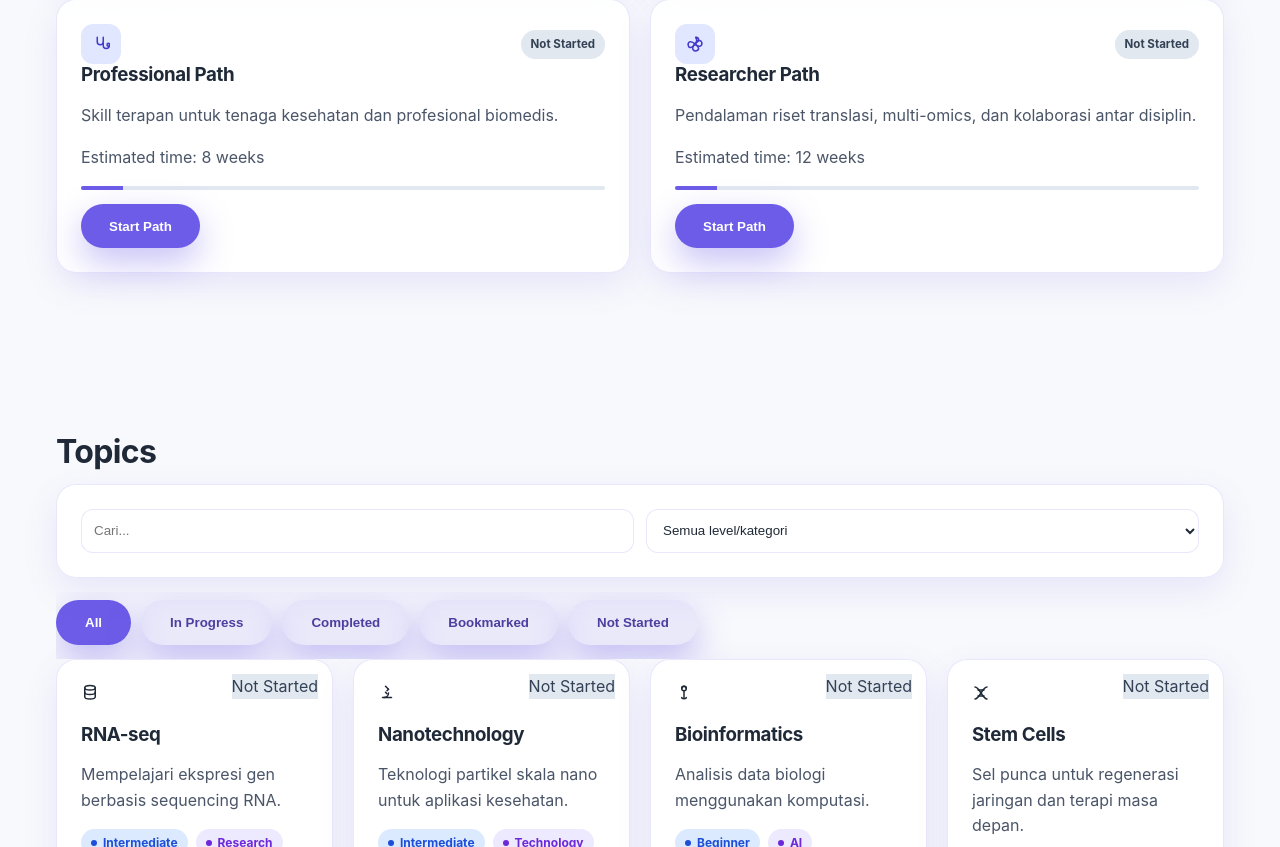
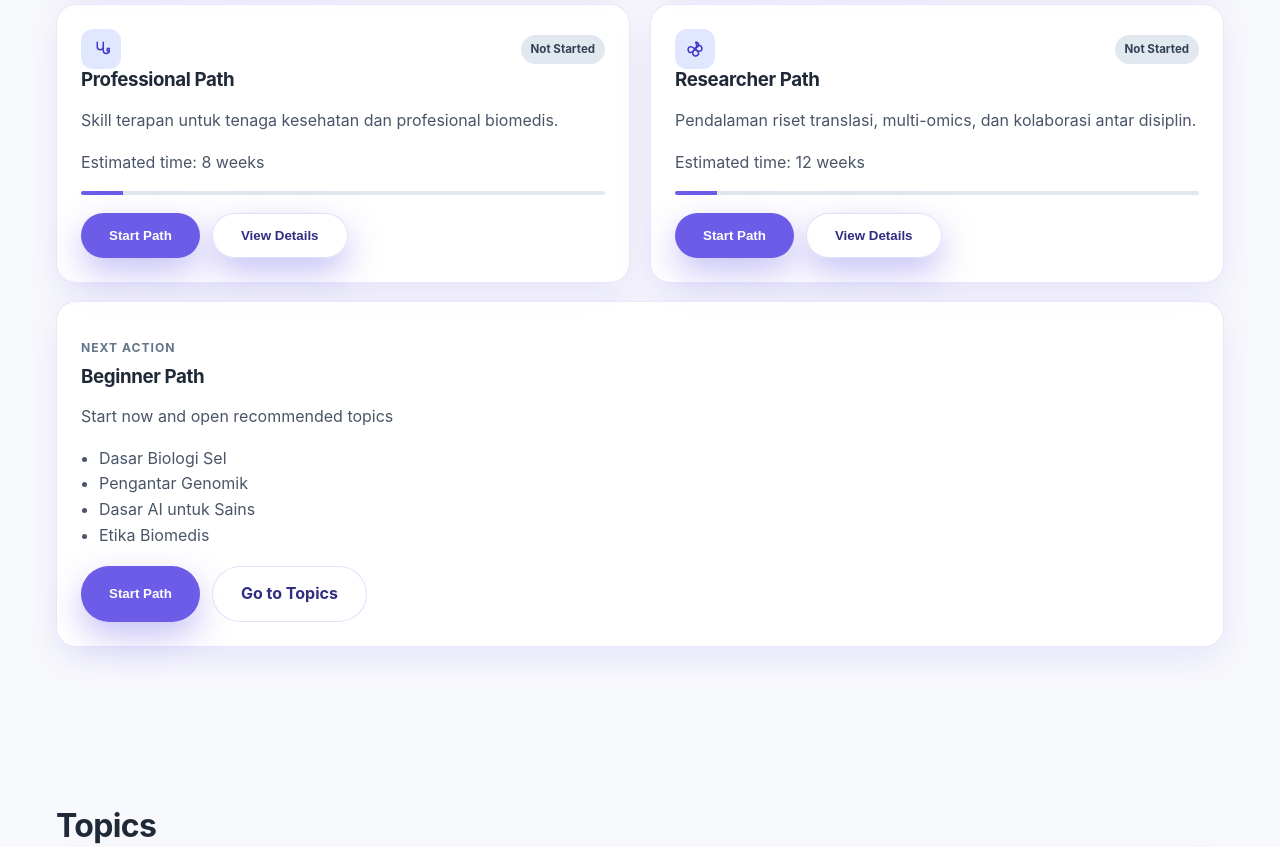
Before and after one commit to sobri3195/nibtm, a React (Vite) app: page / in a window 1280 px wide. Shown: the part 1965-2812 px from the top of the page. Built offline with nearby package versions, Linux system fonts and the light colour scheme.

Commit message:
Implement end-to-end learning path flow with fallbacks

```diff
--- a/package.json
+++ b/package.json
@@ -6,7 +6,9 @@
   "scripts": {
     "dev": "vite",
     "build": "vite build",
-    "preview": "vite preview"
+    "preview": "vite preview",
+    "test": "node --test src/utils/*.test.js",
+    "lint": "node scripts/lint.mjs"
   },
   "dependencies": {
     "react": "^18.3.1",
--- a/src/App.jsx
+++ b/src/App.jsx
@@ -14,6 +14,7 @@ import MotionSection from './components/MotionSection'
 import { Atom, Dna, FlaskConical, Stethoscope } from './components/icons'
 import { aiIotIdeas, datasets, learningPaths, mentors, topics, userSegments } from './data'
 import { exportAllData, getLocal, importAllData, resetAllData, setLocal } from './utils/storage'
+import { getNextStepLabel, getPathActionLabel, getPathProgress } from './utils/learningPath'
 
 const withCustom = (base, custom) => [...base, ...custom]
 const topicTabs = ['All', 'In Progress', 'Completed', 'Bookmarked', 'Not Started']
@@ -32,6 +33,7 @@ function App() {
   const [customMentors] = useState(getLocal('customMentors'))
   const [customAiIotIdeas] = useState(getLocal('customAiIotIdeas'))
   const [learningPathProgress, setLearningPathProgress] = useState(getLocal('learningPathProgress', {}))
+  const [selectedPathId, setSelectedPathId] = useState(learningPaths[0]?.id ?? null)
 
   const [topicSearch, setTopicSearch] = useState('')
   const [topicFilter, setTopicFilter] = useState('all')
@@ -128,7 +130,10 @@ function App() {
     const updated = { ...learningPathProgress, [pathId]: true }
     setLearningPathProgress(updated)
     setLocal('learningPathProgress', updated)
+    setSelectedPathId(pathId)
   }
+
+  const selectedPath = learningPaths.find((path) => path.id === selectedPathId) || learningPaths[0]
 
   const stats = {
     savedTopics: savedTopics.length,
@@ -165,7 +170,7 @@ function App() {
             {learningPaths.map((path, idx) => {
               const Icon = pathIcons[idx] || Dna
               const isStarted = learningPathProgress[path.id]
-              const progress = isStarted ? 48 : 8
+              const progress = getPathProgress(isStarted)
 
               return (
                 <article key={path.id} className="card learning-path-card">
@@ -174,11 +179,27 @@ function App() {
                   <p className="body-text">{path.description}</p>
                   <p className="body-text">Estimated time: {path.duration}</p>
                   <div className="thin-progress"><div style={{ width: `${progress}%` }} /></div>
-                  <button className="btn-primary" onClick={() => startPath(path.id)}>{isStarted ? 'Continue Path' : 'Start Path'}</button>
+                  <div className="actions">
+                    <button className="btn-primary" onClick={() => startPath(path.id)}>{getPathActionLabel(isStarted)}</button>
+                    <button className="btn-secondary" onClick={() => setSelectedPathId(path.id)}>View Details</button>
+                  </div>
                 </article>
               )
             })}
           </div>
+
+          {selectedPath && (
+            <article className="card learning-path-next" id="path-next-step">
+              <p className="eyebrow">Next Action</p>
+              <h3>{selectedPath.name}</h3>
+              <p className="body-text">{getNextStepLabel(Boolean(learningPathProgress[selectedPath.id]))}</p>
+              <ul className="materials-list">{selectedPath.materials.map((item) => <li key={item}>{item}</li>)}</ul>
+              <div className="actions">
+                <button className="btn-primary" onClick={() => startPath(selectedPath.id)}>{getPathActionLabel(Boolean(learningPathProgress[selectedPath.id]))}</button>
+                <a className="btn-secondary" href="#topics">Go to Topics</a>
+              </div>
+            </article>
+          )}
         </MotionSection>
 
         <MotionSection id="topics" delay={160}>
@@ -187,26 +208,26 @@ function App() {
           <div className="topic-tabs" role="tablist" aria-label="Topic status filters">
             {topicTabs.map((tab) => <button key={tab} role="tab" aria-selected={tab === topicStatusFilter} className={`tab-btn ${tab === topicStatusFilter ? 'active' : ''}`} onClick={() => setTopicStatusFilter(tab)}>{tab}</button>)}
           </div>
-          <div className="grid topic-grid">
+          {filteredTopics.length === 0 ? <p className="card empty-state">No topics match your current filters.</p> : <div className="grid topic-grid">
             {filteredTopics.map((topic, i) => <div key={topic.id} className="motion-item" style={{ transitionDelay: `${i * 100}ms` }}><TopicCard topic={topic} status={getTopicStatus(topic.id)} isSaved={savedTopics.includes(topic.id)} onSave={(id) => toggleSaved(id, savedTopics, setSavedTopics, 'savedTopics', 'Topic updated')} onLearn={(id) => toggleSaved(id, learnedTopics, setLearnedTopics, 'learnedTopics', 'Progress updated')} /></div>)}
-          </div>
+          </div>}
         </MotionSection>
 
         <MotionSection id="datasets" delay={190}>
           <div className="row-between"><h2 className="heading-md">Dataset & Big Data</h2><button className="btn-secondary" onClick={() => setDatasetView((v) => (v === 'card' ? 'table' : 'card'))}>View: {datasetView}</button></div>
           <SearchFilter search={datasetSearch} setSearch={setDatasetSearch} filterValue={datasetFilter} setFilterValue={setDatasetFilter} options={[...new Set(allDatasets.map((item) => item.category))]} label="kategori" />
           {datasetView === 'card' ? (
-            <div className="grid cols-3">{filteredDatasets.map((dataset, i) => <div key={dataset.id} className="motion-item" style={{ transitionDelay: `${i * 70}ms` }}><DatasetCard dataset={dataset} isSaved={savedDatasets.includes(dataset.id)} onSave={(id) => toggleSaved(id, savedDatasets, setSavedDatasets, 'savedDatasets', 'Dataset saved')} /></div>)}</div>
+            filteredDatasets.length === 0 ? <p className="card empty-state">No datasets found for this search/filter.</p> : <div className="grid cols-3">{filteredDatasets.map((dataset, i) => <div key={dataset.id} className="motion-item" style={{ transitionDelay: `${i * 70}ms` }}><DatasetCard dataset={dataset} isSaved={savedDatasets.includes(dataset.id)} onSave={(id) => toggleSaved(id, savedDatasets, setSavedDatasets, 'savedDatasets', 'Dataset saved')} /></div>)}</div>
           ) : (
-            <div className="table-wrap card"><table><thead><tr><th>Name</th><th>Category</th><th>Format</th><th>Action</th></tr></thead><tbody>{filteredDatasets.map((d) => <tr key={d.id}><td>{d.name}</td><td>{d.category}</td><td>{d.format}</td><td><button className="btn-primary" onClick={() => toggleSaved(d.id, savedDatasets, setSavedDatasets, 'savedDatasets', 'Dataset saved')}>Save</button></td></tr>)}</tbody></table></div>
+            filteredDatasets.length === 0 ? <p className="card empty-state">No datasets found for this search/filter.</p> : <div className="table-wrap card"><table><thead><tr><th>Name</th><th>Category</th><th>Format</th><th>Action</th></tr></thead><tbody>{filteredDatasets.map((d) => <tr key={d.id}><td>{d.name}</td><td>{d.category}</td><td>{d.format}</td><td><button className="btn-primary" onClick={() => toggleSaved(d.id, savedDatasets, setSavedDatasets, 'savedDatasets', 'Dataset saved')}>Save</button></td></tr>)}</tbody></table></div>
           )}
         </MotionSection>
 
-        <MotionSection id="mentors" delay={220}><h2 className="heading-md">Tutors & Mentors</h2><SearchFilter search={mentorSearch} setSearch={setMentorSearch} filterValue="all" setFilterValue={() => {}} options={[]} label="mentor" /><div className="grid cols-3">{filteredMentors.map((mentor, i) => <div key={mentor.id} className="motion-item" style={{ transitionDelay: `${i * 70}ms` }}><MentorCard mentor={mentor} isSaved={savedMentors.includes(mentor.id)} onSave={(id) => toggleSaved(id, savedMentors, setSavedMentors, 'savedMentors', 'Mentor saved')} /></div>)}</div></MotionSection>
+        <MotionSection id="mentors" delay={220}><h2 className="heading-md">Tutors & Mentors</h2><SearchFilter search={mentorSearch} setSearch={setMentorSearch} filterValue="all" setFilterValue={() => {}} options={[]} label="mentor" />{filteredMentors.length === 0 ? <p className="card empty-state">No mentors match your search.</p> : <div className="grid cols-3">{filteredMentors.map((mentor, i) => <div key={mentor.id} className="motion-item" style={{ transitionDelay: `${i * 70}ms` }}><MentorCard mentor={mentor} isSaved={savedMentors.includes(mentor.id)} onSave={(id) => toggleSaved(id, savedMentors, setSavedMentors, 'savedMentors', 'Mentor saved')} /></div>)}</div>}</MotionSection>
 
         <MotionSection id="research" delay={250}><h2 className="heading-md">Research Hub</h2><div className="grid cols-2"><ResearchIdeaForm onSubmit={saveResearchIdea} editingIdea={editingIndex !== null ? researchIdeas[editingIndex] : null} onCancelEdit={() => setEditingIndex(null)} /><article className="card"><h3>Daftar Ide Riset</h3>{researchIdeas.map((idea, index) => <div className="item-block" key={idea.id}><h4>{idea.title}</h4><p className="body-text">{idea.background}</p><button className="btn-secondary" onClick={() => setEditingIndex(index)}>Edit</button></div>)}</article></div></MotionSection>
 
-        <MotionSection id="aiiot" delay={280}><h2 className="heading-md">AI & IoT Lab</h2><SearchFilter search={aiSearch} setSearch={setAiSearch} filterValue={aiFilter} setFilterValue={setAiFilter} options={['Intermediate', 'Advanced']} label="difficulty" /><div className="grid cols-3">{filteredAiIot.map((idea) => <AiIotIdeaCard key={idea.id} idea={idea} isSaved={savedAiIotIdeas.includes(idea.id)} onSave={(id) => toggleSaved(id, savedAiIotIdeas, setSavedAiIotIdeas, 'savedAiIotIdeas', 'AI/IoT idea saved')} />)}</div></MotionSection>
+        <MotionSection id="aiiot" delay={280}><h2 className="heading-md">AI & IoT Lab</h2><SearchFilter search={aiSearch} setSearch={setAiSearch} filterValue={aiFilter} setFilterValue={setAiFilter} options={['Intermediate', 'Advanced']} label="difficulty" />{filteredAiIot.length === 0 ? <p className="card empty-state">No AI/IoT ideas found for this filter.</p> : <div className="grid cols-3">{filteredAiIot.map((idea) => <AiIotIdeaCard key={idea.id} idea={idea} isSaved={savedAiIotIdeas.includes(idea.id)} onSave={(id) => toggleSaved(id, savedAiIotIdeas, setSavedAiIotIdeas, 'savedAiIotIdeas', 'AI/IoT idea saved')} />)}</div>}</MotionSection>
 
         <MotionSection id="dashboard" delay={310}><h2 className="heading-md">Progress Dashboard</h2><DashboardStats stats={stats} /><div className="actions wrap"><button className="btn-secondary" onClick={() => { resetAllData(); window.location.reload() }}>Reset</button><button className="btn-secondary" onClick={exportAllData}>Export</button><label className="btn-primary btn-label">Import<input type="file" accept="application/json" onChange={(event) => importAllData(event.target.files?.[0], (ok) => setToast(ok ? 'Import success' : 'Import failed'))} /></label></div></MotionSection>
       </main>
--- a/src/styles.css
+++ b/src/styles.css
@@ -155,3 +155,7 @@ th,td { text-align:left; border-bottom: 1px solid var(--line); padding:10px; }
   .hero-illustration { opacity: .45; right: -24px; }
   .footer-grid { grid-template-columns: 1fr; }
 }
+
+.empty-state { text-align: center; color: var(--muted); }
+.learning-path-next { margin-top: 18px; }
+.materials-list { margin: 12px 0 0; padding-left: 18px; color: var(--muted); }
--- /dev/null
+++ b/src/utils/learningPath.js
@@ -0,0 +1,5 @@
+export const getPathProgress = (isStarted) => (isStarted ? 48 : 8)
+
+export const getPathActionLabel = (isStarted) => (isStarted ? 'Continue Path' : 'Start Path')
+
+export const getNextStepLabel = (isStarted) => (isStarted ? 'Continue with recommended topics' : 'Start now and open recommended topics')
```
Also changed, not shown: scripts/lint.mjs (added, +18 -0 lines), 1 other file (tests, documents, lock files or other folders).
